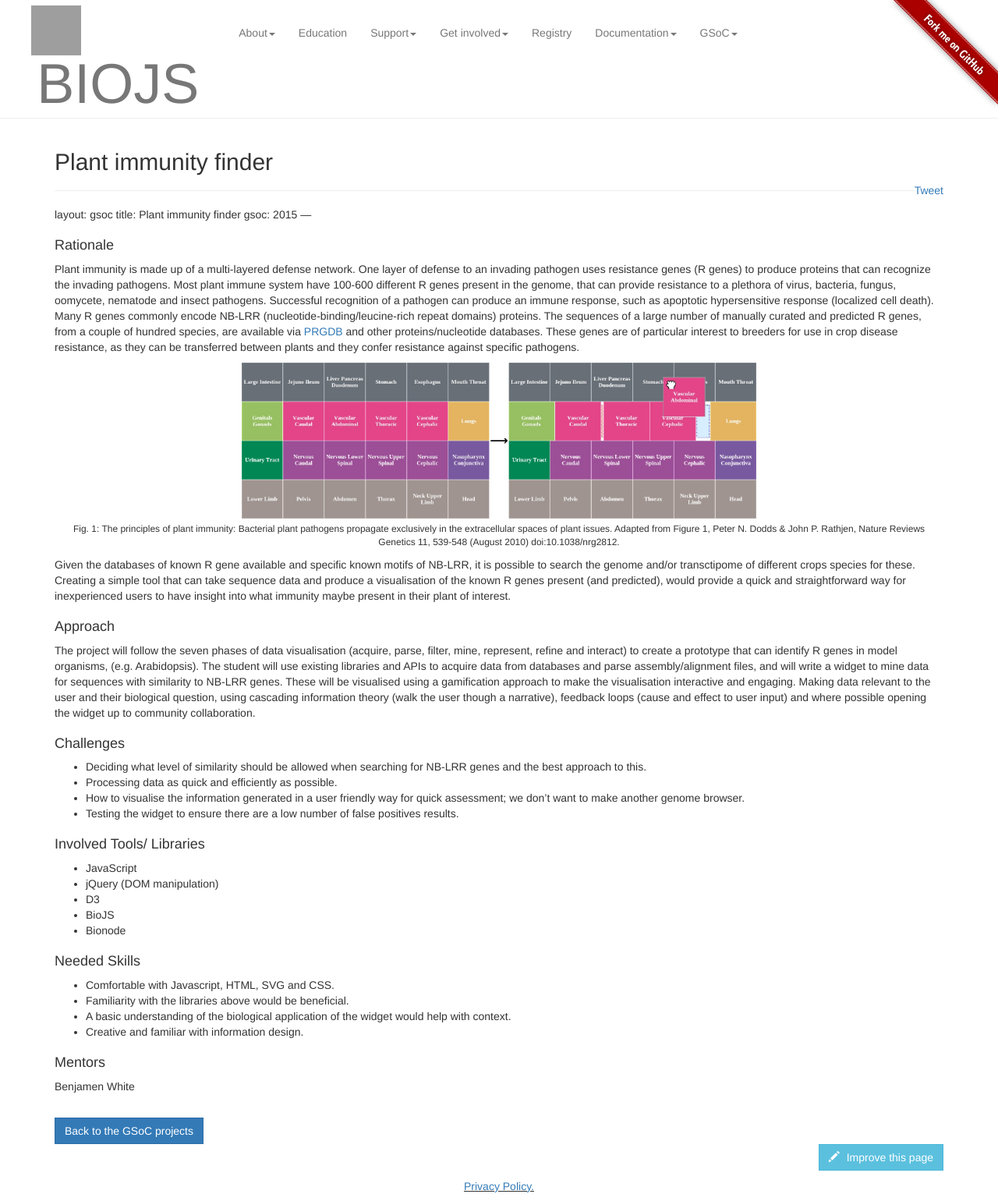
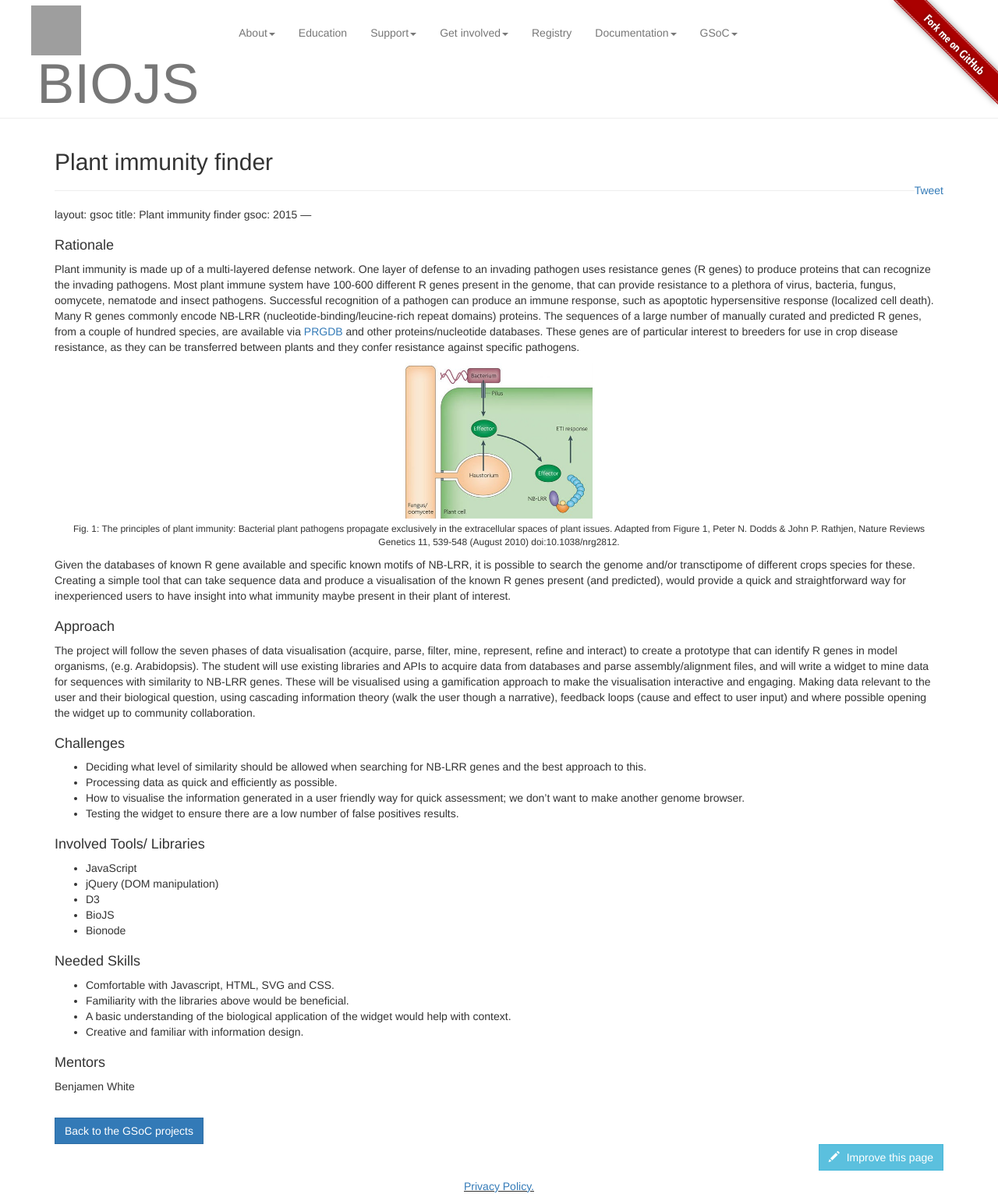
Before and after one commit to biojs/biojs.net, a Jekyll site: the page built from gsoc/2015/projects/plant_immunity.md, in a window 1280 px wide. Shown: the whole page at 78% size. Built offline with Jekyll 4.4.1, drawn with Linux system fonts in a browser that asks for light colours; nearby versions of some CDN libraries; comment, search, counter and statistics services are not loaded; grey boxes are pictures that could not be loaded.

Commit message:
fixed plant immunity img url

```diff
--- a/gsoc/2015/projects/plant_immunity.md
+++ b/gsoc/2015/projects/plant_immunity.md
@@ -11,7 +11,7 @@
 
 
 <figure>
-	<img src="{{ site.baseurl }}gsoc/2015/img/apinatomy/apinatomy_drop.jpg" alt="RTI" style="max-height: 200px">
+	<img src="{{ site.baseurl }}gsoc/2015/img/eti.jpg" alt="RTI" style="max-height: 200px">
 	<figcaption>Fig. 1: The principles of plant immunity: Bacterial plant pathogens propagate exclusively in the extracellular spaces of plant issues. Adapted from Figure 1, Peter N. Dodds & John P. Rathjen, Nature Reviews Genetics 11, 539-548 (August 2010) doi:10.1038/nrg2812.</figcaption>
 </figure>
 
```
